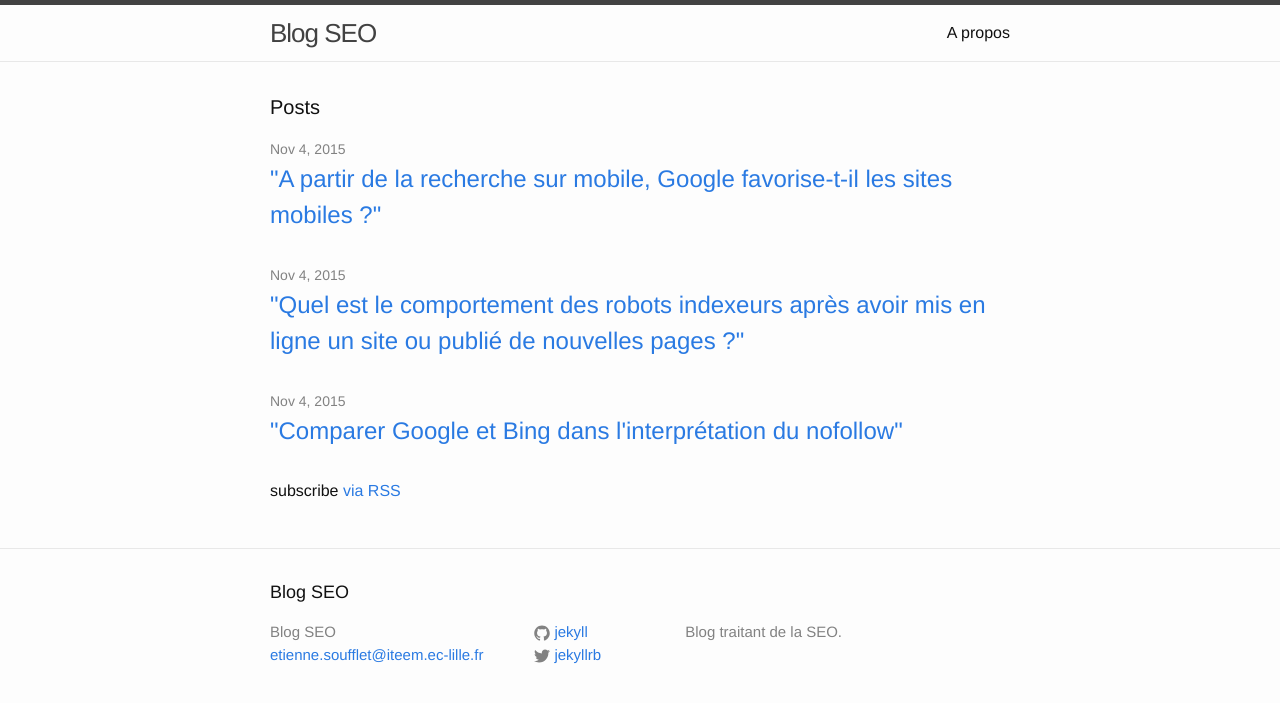
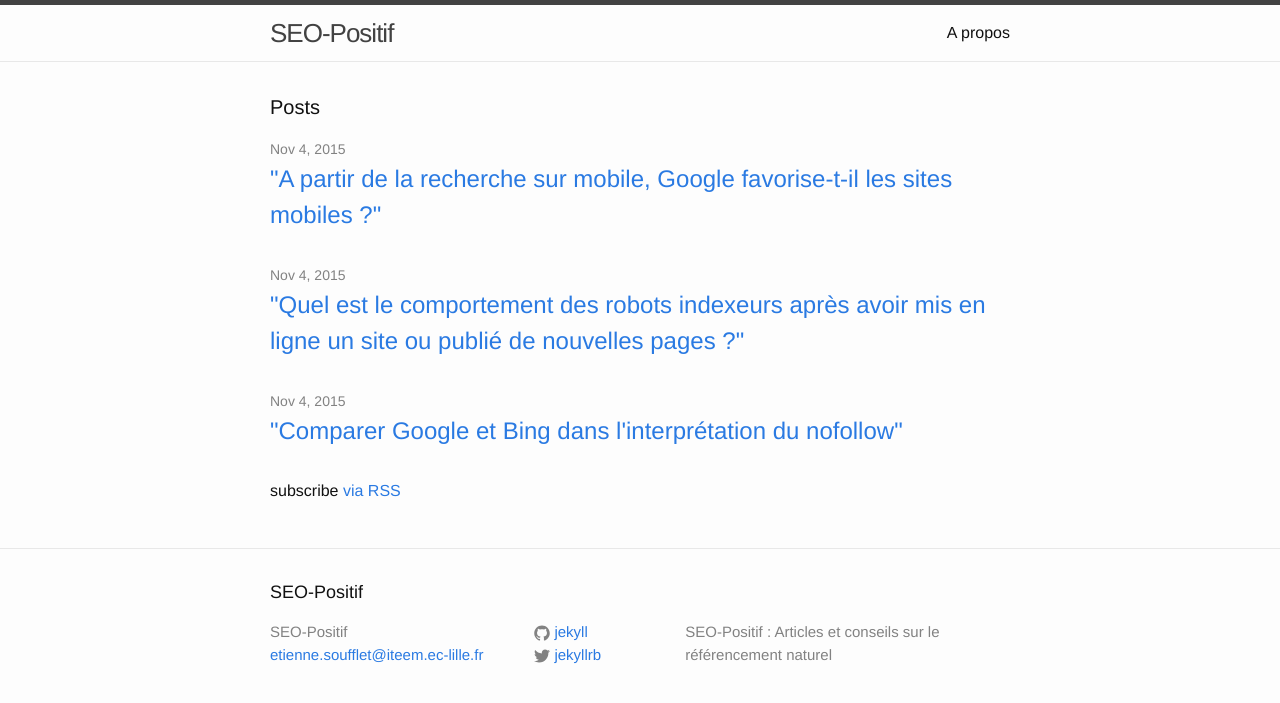
Before and after one commit to EtienneSOU/etiennesou.github.io, a Jekyll site: the page built from index.html, in a window 1280 px wide. Shown: the top 703 px of the page. Built offline with Jekyll 4.4.1, drawn with Linux system fonts in a browser that asks for light colours.

Commit message:
Update _config.yml

```diff
--- a/_config.yml
+++ b/_config.yml
@@ -6,10 +6,10 @@
 # 'jekyll serve'. If you change this file, please restart the server process.
 
 # Site settings
-title: Blog SEO
+title: SEO-Positif
 email: etienne.soufflet@iteem.ec-lille.fr
 description: > # this means to ignore newlines until "baseurl:"
-  Blog traitant de la SEO.
+  SEO-Positif : Articles et conseils sur le référencement naturel
 baseurl: "" # the subpath of your site, e.g. /blog
 url: "http://seo-positif.fr" # the base hostname & protocol for your site
 twitter_username: jekyllrb
```
